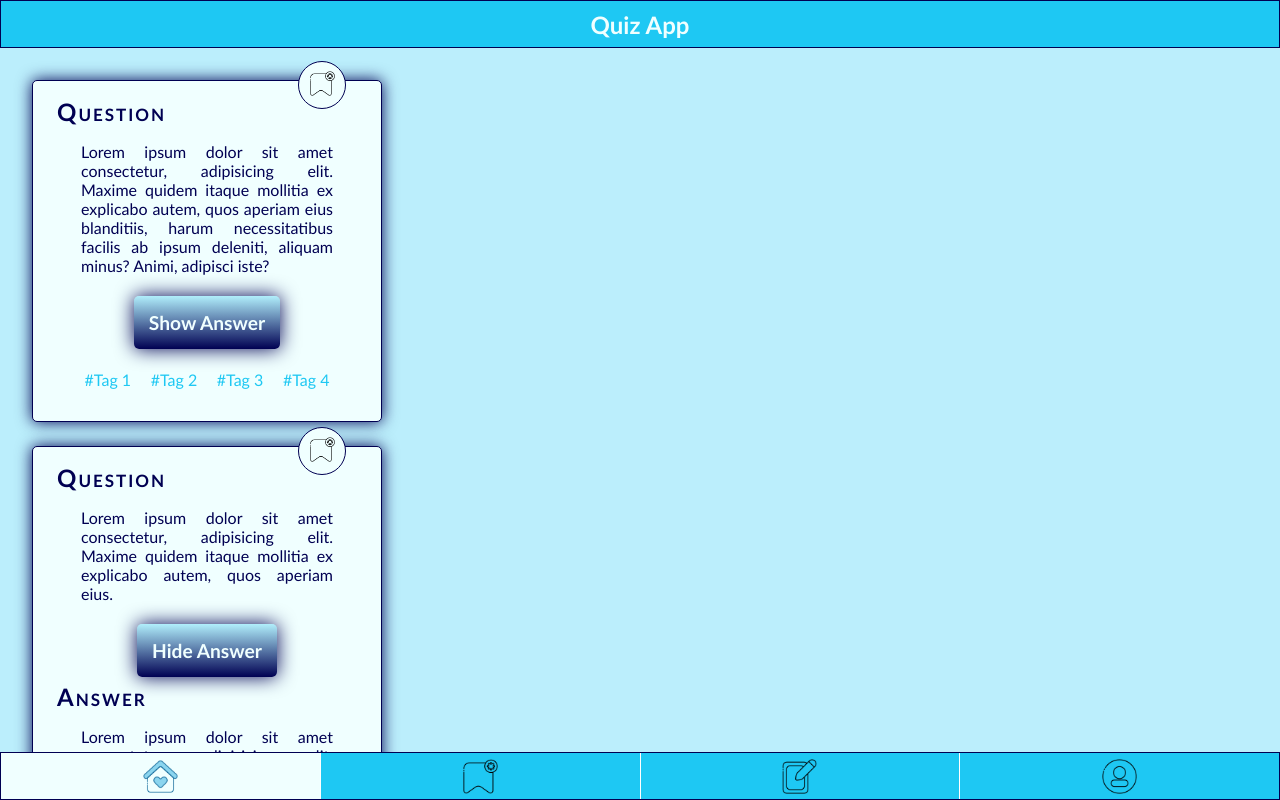
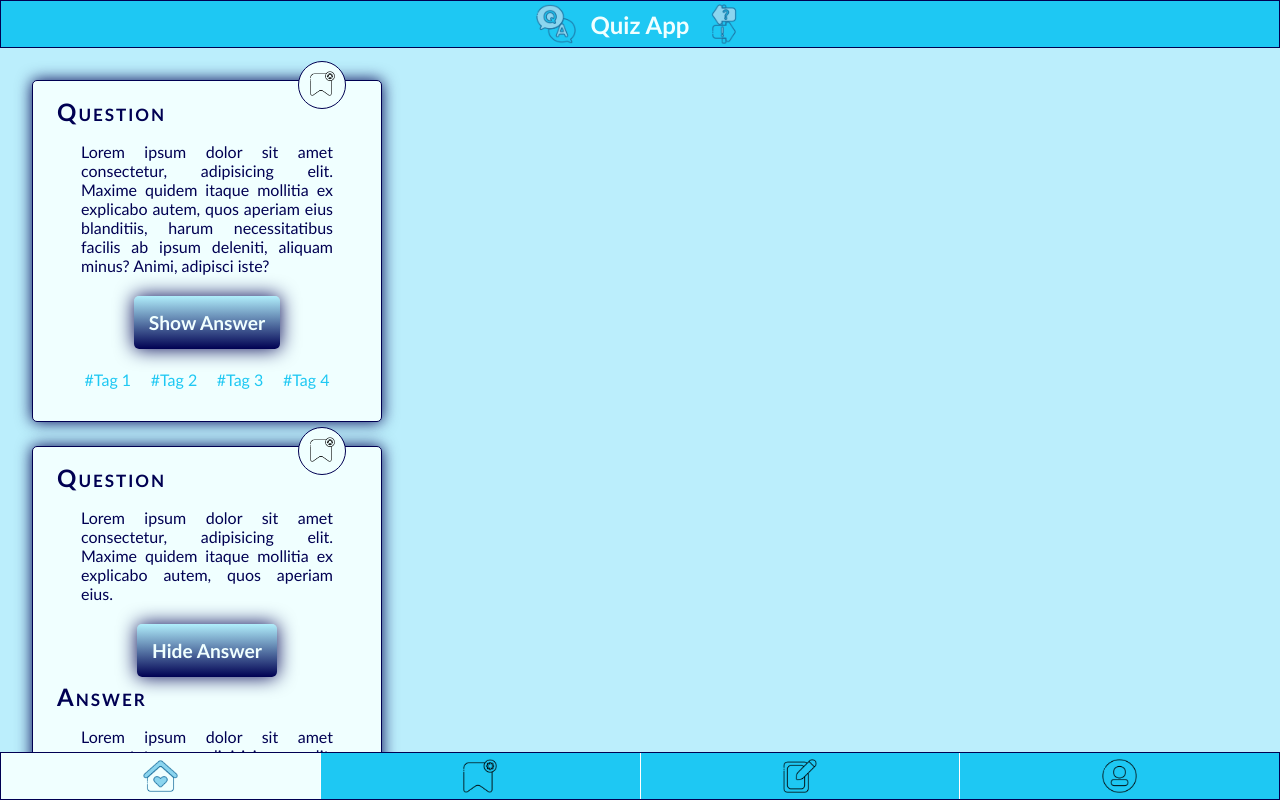
Before and after one commit to Ju-Schn/quiz-app, a plain HTML site: page index.html in a window 1280 px wide. Drawn offline with Linux system fonts and the light colour scheme.

Commit message:
Add icons

```diff
--- a/index.html
+++ b/index.html
@@ -9,7 +9,13 @@
   </head>
   <body>
     <header class="header">
+      <img class="header__image" src="./images/icons8-faq-48.png" alt="" />
       <h1 class="header__title">Quiz App</h1>
+      <img
+        class="header__image"
+        src="./images/icons8-direction-48.png"
+        alt=""
+      />
     </header>
     <main class="card-list">
       <section class="card">
--- a/styles/components/footer.css
+++ b/styles/components/footer.css
@@ -24,6 +24,6 @@
 }
 
 .footer__image {
-  height: 35px;
+  height: 75%;
   width: auto;
 }
--- a/styles/components/header.css
+++ b/styles/components/header.css
@@ -9,8 +9,14 @@
   display: flex;
   align-items: center;
   justify-content: center;
+  gap: 15px;
 }
 
 .header__title {
   font-size: 1.5rem;
 }
+
+.header__image {
+  height: 40px;
+  width: auto;
+}
```
Also changed, not shown: bookmarked.html (+2 -0 lines), images/icons8-direction-48.png (added), images/icons8-faq-48.png (added).
